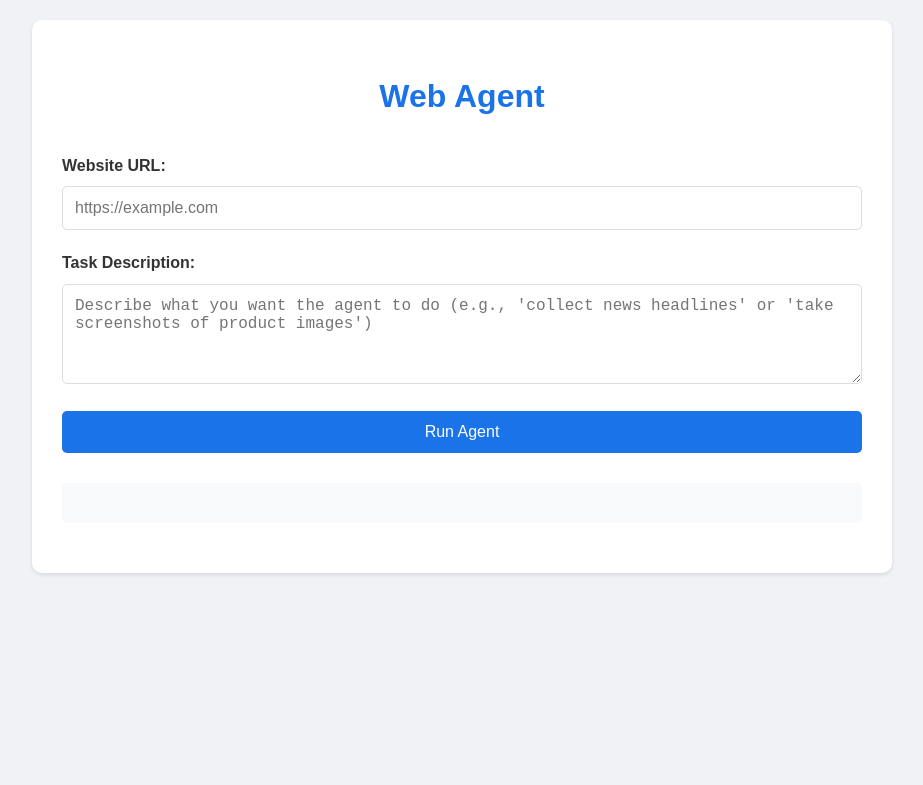
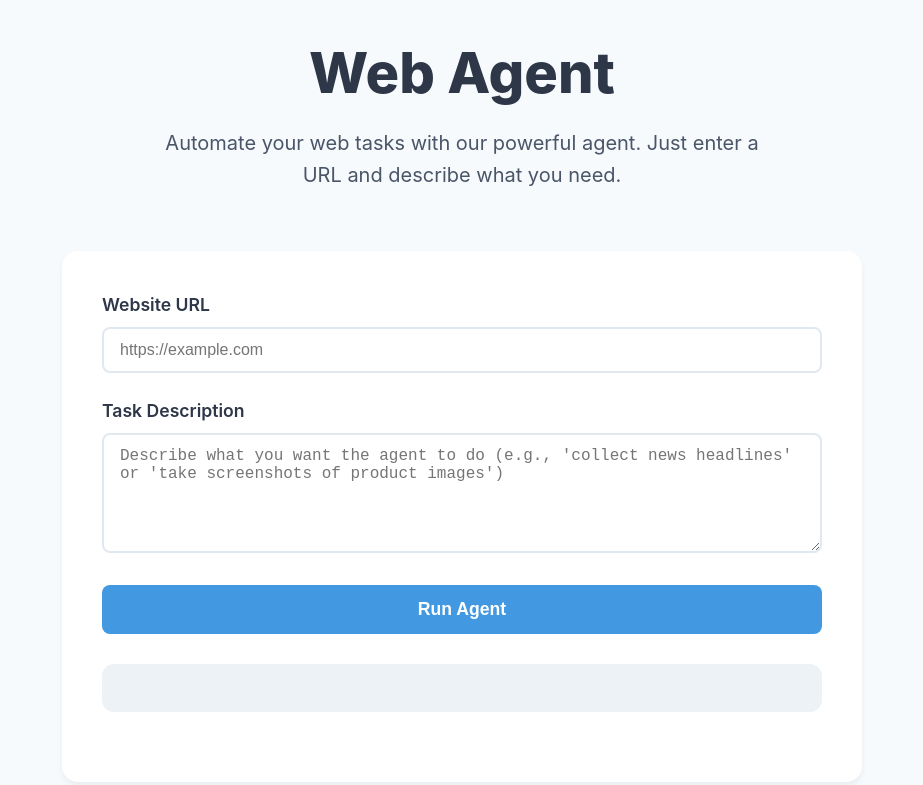
Before and after one commit to rosieos2/explorer, a website: page public/index.html in a window 1280 px wide. Shown: the whole page, without its empty margins (178-1101 px from the left). Drawn offline with Linux system fonts and the light colour scheme.

Commit message:
Update index.html

```diff
--- a/public/index.html
+++ b/public/index.html
@@ -5,136 +5,206 @@
     <meta name="viewport" content="width=device-width, initial-scale=1.0">
     <title>Web Agent</title>
     <style>
+        :root {
+            --primary-color: #2D3748;
+            --accent-color: #4299E1;
+            --background-color: #F7FAFC;
+            --text-color: #1A202C;
+        }
+
+        * {
+            margin: 0;
+            padding: 0;
+            box-sizing: border-box;
+        }
+
         body {
-            font-family: Arial, sans-serif;
+            font-family: -apple-system, BlinkMacSystemFont, 'Segoe UI', Roboto, Oxygen, Ubuntu, Cantarell, sans-serif;
             line-height: 1.6;
-            margin: 0;
-            padding: 20px;
-            background: #f0f2f5;
+            background: var(--background-color);
+            color: var(--text-color);
         }
 
         .container {
+            max-width: 1200px;
+            margin: 40px auto;
+            padding: 0 20px;
+        }
+
+        .hero {
+            text-align: center;
+            margin-bottom: 60px;
+        }
+
+        .hero h1 {
+            font-size: 3.5rem;
+            font-weight: 800;
+            color: var(--primary-color);
+            margin-bottom: 20px;
+            line-height: 1.2;
+        }
+
+        .hero p {
+            font-size: 1.25rem;
+            color: #4A5568;
+            max-width: 600px;
+            margin: 0 auto;
+        }
+
+        .form-container {
+            background: white;
+            padding: 40px;
+            border-radius: 16px;
+            box-shadow: 0 4px 6px rgba(0, 0, 0, 0.05);
             max-width: 800px;
             margin: 0 auto;
-            background: white;
-            padding: 30px;
-            border-radius: 10px;
-            box-shadow: 0 2px 4px rgba(0,0,0,0.1);
-        }
-
-        h1 {
-            color: #1a73e8;
-            text-align: center;
-            margin-bottom: 30px;
         }
 
         .form-group {
-            margin-bottom: 20px;
+            margin-bottom: 24px;
         }
 
         label {
             display: block;
-            font-weight: bold;
+            font-weight: 600;
             margin-bottom: 8px;
-            color: #333;
+            color: var(--primary-color);
+            font-size: 1.1rem;
         }
 
         input, textarea {
             width: 100%;
-            padding: 12px;
-            border: 1px solid #ddd;
-            border-radius: 5px;
-            font-size: 16px;
-            box-sizing: border-box;
+            padding: 12px 16px;
+            border: 2px solid #E2E8F0;
+            border-radius: 8px;
+            font-size: 1rem;
+            transition: all 0.3s ease;
+        }
+
+        input:focus, textarea:focus {
+            outline: none;
+            border-color: var(--accent-color);
+            box-shadow: 0 0 0 3px rgba(66, 153, 225, 0.15);
         }
 
         textarea {
-            min-height: 100px;
+            min-height: 120px;
             resize: vertical;
         }
 
         button {
-            background: #1a73e8;
+            background: var(--accent-color);
             color: white;
-            padding: 12px 24px;
+            padding: 14px 28px;
             border: none;
-            border-radius: 5px;
+            border-radius: 8px;
+            font-size: 1.1rem;
+            font-weight: 600;
+            width: 100%;
             cursor: pointer;
-            font-size: 16px;
-            width: 100%;
-            transition: background 0.3s;
+            transition: transform 0.2s ease, background-color 0.2s ease;
         }
 
         button:hover {
-            background: #1557b0;
+            background: #3182CE;
+            transform: translateY(-1px);
         }
 
-        button:disabled {
-            background: #ccc;
-            cursor: not-allowed;
-        }
-
-        #result {
-            margin-top: 30px;
-            padding: 20px;
-            background: #f8f9fa;
-            border-radius: 5px;
-            white-space: pre-wrap;
-        }
-
-        .screenshots {
-            margin-top: 20px;
-            display: grid;
-            grid-template-columns: repeat(auto-fill, minmax(200px, 1fr));
-            gap: 20px;
-        }
-
-        .screenshot {
-            border: 1px solid #ddd;
-            border-radius: 5px;
-            padding: 10px;
-        }
-
-        .screenshot img {
-            width: 100%;
-            height: auto;
-            border-radius: 3px;
+        button:active {
+            transform: translateY(1px);
         }
 
         .loading {
             text-align: center;
             padding: 20px;
             display: none;
+            color: var(--primary-color);
         }
 
         .loading.active {
-            display: block;
+            display: flex;
+            align-items: center;
+            justify-content: center;
+            gap: 12px;
+        }
+
+        .loading::after {
+            content: '';
+            width: 20px;
+            height: 20px;
+            border: 3px solid #E2E8F0;
+            border-top-color: var(--accent-color);
+            border-radius: 50%;
+            animation: spin 1s linear infinite;
+        }
+
+        @keyframes spin {
+            to { transform: rotate(360deg); }
         }
 
         .error {
-            color: #d93025;
-            padding: 10px;
-            border-radius: 5px;
-            margin-top: 10px;
+            background: #FED7D7;
+            color: #C53030;
+            padding: 12px;
+            border-radius: 8px;
+            margin-top: 16px;
             display: none;
         }
 
         .error.active {
             display: block;
         }
+
+        #result {
+            margin-top: 30px;
+            padding: 24px;
+            background: #EDF2F7;
+            border-radius: 12px;
+            white-space: pre-wrap;
+        }
+
+        .screenshots {
+            margin-top: 30px;
+            display: grid;
+            grid-template-columns: repeat(auto-fill, minmax(250px, 1fr));
+            gap: 24px;
+        }
+
+        .screenshot {
+            background: white;
+            border-radius: 12px;
+            overflow: hidden;
+            box-shadow: 0 2px 4px rgba(0, 0, 0, 0.05);
+            transition: transform 0.2s ease;
+        }
+
+        .screenshot:hover {
+            transform: translateY(-4px);
+        }
+
+        .screenshot img {
+            width: 100%;
+            height: auto;
+            display: block;
+        }
     </style>
 </head>
 <body>
     <div class="container">
+        <div class="hero">
             <h1>Web Agent</h1>
+            <p>Automate your web tasks with our powerful agent. Just enter a URL and describe what you need.</p>
+        </div>
+
+        <div class="form-container">
             <form id="agentForm">
                 <div class="form-group">
-                <label for="url">Website URL:</label>
+                    <label for="url">Website URL</label>
                     <input type="url" id="url" required
                            placeholder="https://example.com">
                 </div>
                 <div class="form-group">
-                <label for="task">Task Description:</label>
+                    <label for="task">Task Description</label>
                     <textarea id="task" required
                               placeholder="Describe what you want the agent to do (e.g., 'collect news headlines' or 'take screenshots of product images')"></textarea>
                 </div>
@@ -151,6 +221,7 @@
 
             <div class="screenshots" id="screenshots"></div>
         </div>
+    </div>
 
     <script src="agent.js"></script>
     <script src="app.js"></script>
```
Lines whose indentation alone changed are shown as unchanged.
